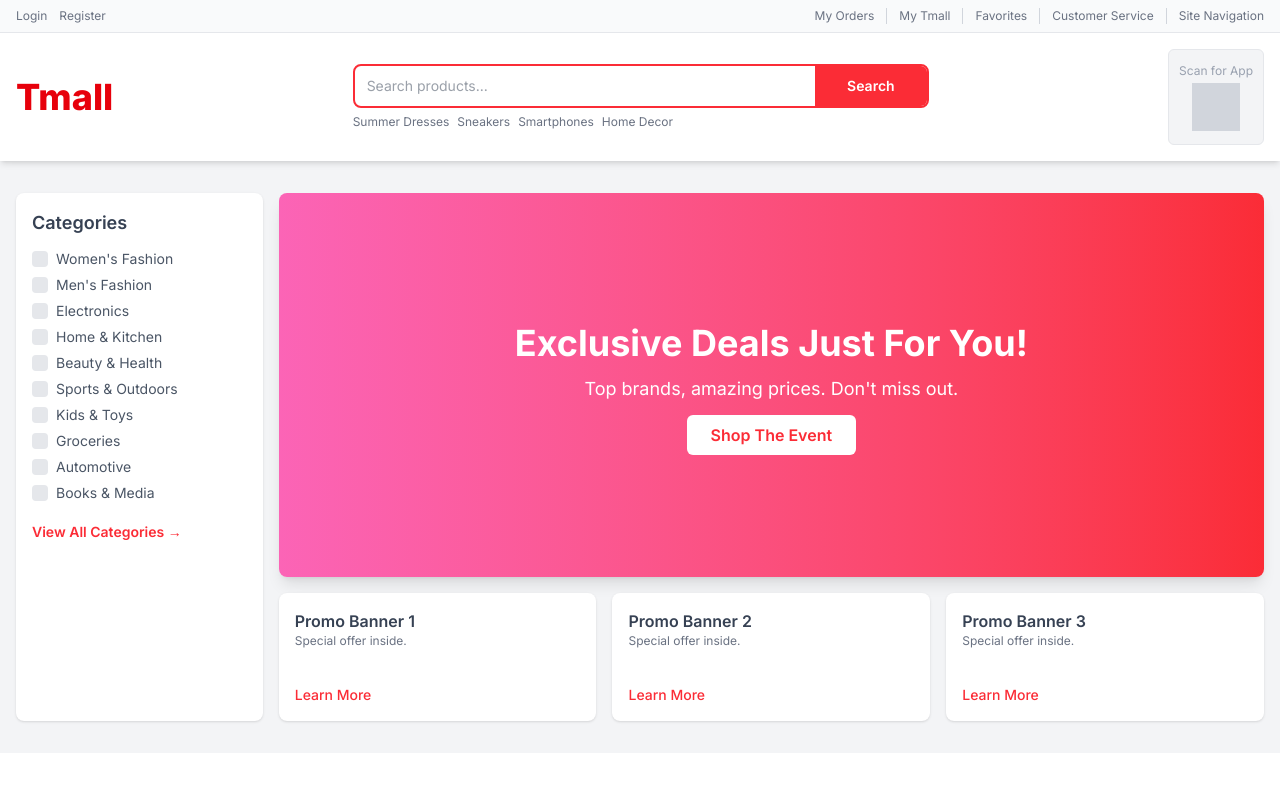
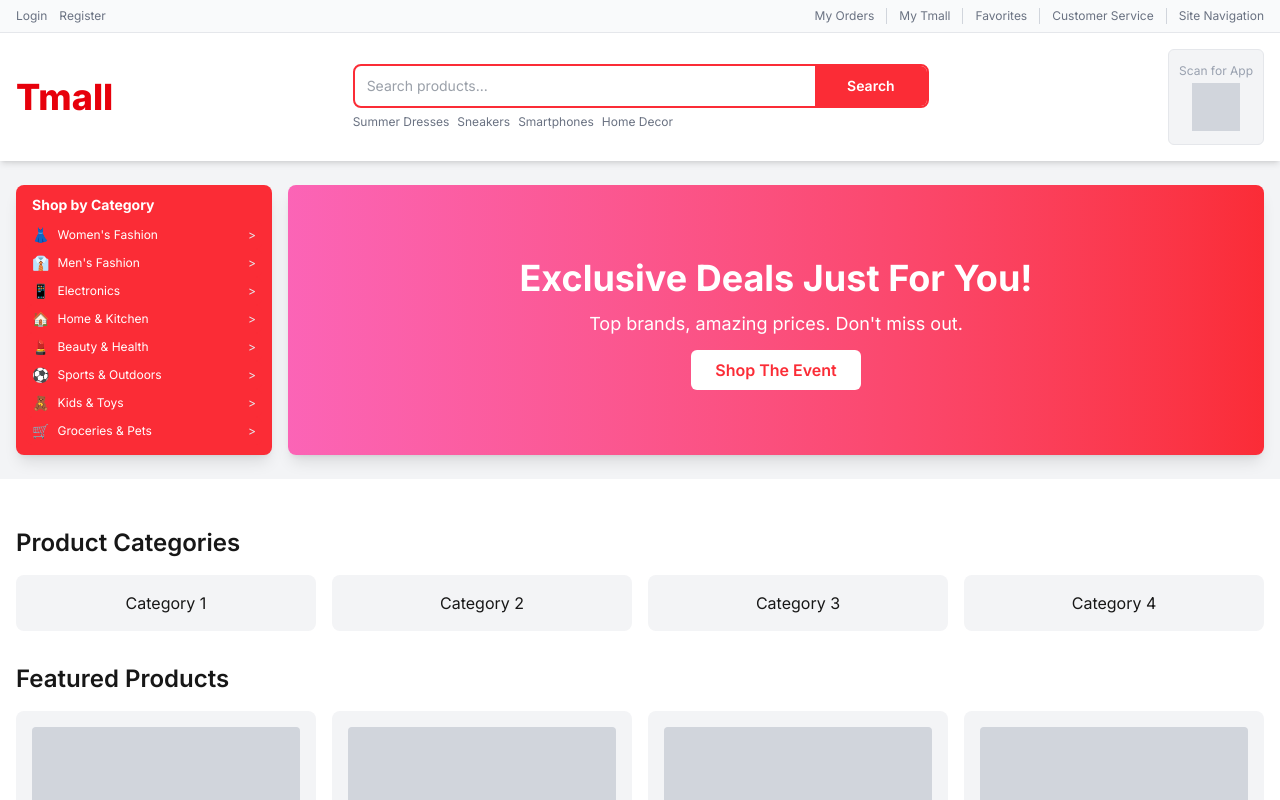
Before and after one commit to pisethchan0910/naturamall, a Next.js app: page / in a window 1280 px wide. Shown: the top 800 px of the page. Built offline with nearby package versions, Linux system fonts and the light colour scheme.

Commit message:
Category

```diff
--- a/src/components/HeroSection.tsx
+++ b/src/components/HeroSection.tsx
@@ -1,59 +1,180 @@
+'use client';
+
 import Link from 'next/link';
 import Image from 'next/image'; // Keep for potential image use
+import { useState } from 'react'; // Import useState for hover interactions
+
+// Updated category data structure
+const categoriesData = [
+  {
+    name: "Women's Fashion",
+    href: "/category/womens-fashion",
+    icon: "👗", // Placeholder icon
+    subCategories: [
+      { name: "Dresses", href: "/category/womens-fashion/dresses", subLinks: ["Summer Dresses", "Party Dresses", "Casual Dresses"] },
+      { name: "Tops", href: "/category/womens-fashion/tops", subLinks: ["Blouses", "T-Shirts", "Knitwear"] },
+      { name: "Shoes", href: "/category/womens-fashion/shoes", subLinks: ["Heels", "Flats", "Sneakers"] },
+      { name: "Accessories", href: "/category/womens-fashion/accessories", subLinks: ["Handbags", "Jewelry", "Scarves"] },
+    ],
+    promoImage: "/promos/womens-fashion.jpg", // Placeholder promo image path
+    promoLink: "/promo/womens-special"
+  },
+  {
+    name: "Men's Fashion",
+    href: "/category/mens-fashion",
+    icon: "👔",
+    subCategories: [
+      { name: "Shirts", href: "/category/mens-fashion/shirts", subLinks: ["Formal Shirts", "Casual Shirts"] },
+      { name: "Pants", href: "/category/mens-fashion/pants", subLinks: ["Chinos", "Jeans"] },
+      { name: "Outerwear", href: "/category/mens-fashion/outerwear", subLinks: ["Jackets", "Coats"] },
+      { name: "Shoes", href: "/category/mens-fashion/shoes", subLinks: ["Formal Shoes", "Sneakers"] },
+    ],
+  },
+  {
+    name: "Electronics",
+    href: "/category/electronics",
+    icon: "📱",
+    subCategories: [
+      { name: "Smartphones", href: "/category/electronics/smartphones", subLinks: ["New Releases", "Accessories"] },
+      { name: "Laptops", href: "/category/electronics/laptops", subLinks: ["Gaming Laptops", "Ultrabooks"] },
+      { name: "Audio", href: "/category/electronics/audio", subLinks: ["Headphones", "Speakers"] },
+      { name: "Cameras", href: "/category/electronics/cameras", subLinks: ["DSLR", "Mirrorless"] },
+    ],
+    promoImage: "/promos/electronics-sale.jpg",
+    promoLink: "/promo/electronics-deals"
+  },
+  {
+    name: "Home & Kitchen",
+    href: "/category/home-kitchen",
+    icon: "🏠",
+    subCategories: [
+        { name: "Furniture", href: "/category/home-kitchen/furniture", subLinks: ["Living Room", "Bedroom"] },
+        { name: "Appliances", href: "/category/home-kitchen/appliances", subLinks: ["Kitchen", "Cleaning"] },
+        { name: "Decor", href: "/category/home-kitchen/decor", subLinks: ["Lighting", "Rugs"] },
+        { name: "Bedding & Bath", href: "/category/home-kitchen/bedding-bath", subLinks: ["Towels", "Linens"] },
+    ]
+  },
+  {
+    name: "Beauty & Health",
+    href: "/category/beauty-health",
+    icon: "💄",
+    subCategories: [
+      { name: "Skincare", href: "/category/beauty-health/skincare", subLinks: ["Moisturizers", "Serums"] },
+      { name: "Makeup", href: "/category/beauty-health/makeup", subLinks: ["Foundation", "Lipstick"] },
+      { name: "Hair Care", href: "/category/beauty-health/haircare", subLinks: ["Shampoo", "Styling"] },
+    ],
+  },
+  {
+    name: "Sports & Outdoors",
+    href: "/category/sports-outdoors",
+    icon: "⚽",
+    subCategories: [
+      { name: "Activewear", href: "/category/sports-outdoors/activewear", subLinks: ["Men's", "Women's"] },
+      { name: "Equipment", href: "/category/sports-outdoors/equipment", subLinks: ["Fitness", "Cycling"] },
+      { name: "Outdoor Gear", href: "/category/sports-outdoors/outdoorgear", subLinks: ["Camping", "Hiking"] },
+    ],
+  },
+  // Add a few more to make the list longer
+  {
+    name: "Kids & Toys",
+    href: "/category/kids-toys",
+    icon: "🧸",
+    subCategories: [
+      { name: "Toys", href: "/category/kids-toys/toys", subLinks: ["Action Figures", "Dolls"] },
+      { name: "Baby Gear", href: "/category/kids-toys/baby-gear", subLinks: ["Strollers", "Car Seats"] },
+    ],
+  },
+  {
+    name: "Groceries & Pets",
+    href: "/category/groceries-pets",
+    icon: "🛒",
+    subCategories: [
+      { name: "Fresh Food", href: "/category/groceries-pets/fresh", subLinks: ["Fruits", "Vegetables"] },
+      { name: "Pet Supplies", href: "/category/groceries-pets/pets", subLinks: ["Dog Food", "Cat Toys"] },
+    ],
+  },
+];
 
 const HeroSection = () => {
-  // Placeholder data for categories
-  const categories = [
-    { name: "Women's Fashion", href: "/category/womens-fashion" },
-    { name: "Men's Fashion", href: "/category/mens-fashion" },
-    { name: "Electronics", href: "/category/electronics" },
-    { name: "Home & Kitchen", href: "/category/home-kitchen" },
-    { name: "Beauty & Health", href: "/category/beauty-health" },
-    { name: "Sports & Outdoors", href: "/category/sports-outdoors" },
-    { name: "Kids & Toys", href: "/category/kids-toys" },
-    { name: "Groceries", href: "/category/groceries" },
-    { name: "Automotive", href: "/category/automotive" },
-    { name: "Books & Media", href: "/category/books-media" },
-  ];
+  const [activeCategory, setActiveCategory] = useState<string | null>(null);
 
   return (
-    <section className="bg-gray-100 py-6 md:py-8">
+    <section className="bg-gray-100 py-4 md:py-6 relative"> {/* Adjusted padding */}
       <div className="container mx-auto px-2 sm:px-4">
         <div className="flex flex-col md:flex-row gap-4">
           {/* Sidebar: Categories */}
-          <aside className="w-full md:w-1/4 lg:w-1/5 bg-white p-4 rounded-lg shadow">
-            <h2 className="text-lg font-semibold mb-3 text-gray-700">Categories</h2>
+          <aside className="w-full md:w-60 lg:w-64 bg-red-500 p-2.5 rounded-lg shadow-lg relative z-20"> {/* Changed background to red */}
+            <h2 className="text-sm font-bold mb-1.5 text-white px-1.5">Shop by Category</h2> {/* Changed text to white */}
             <nav>
-              <ul className="space-y-1.5">
-                {categories.map((category) => (
-                  <li key={category.name}>
+              <ul className="space-y-0">
+                {categoriesData.map((category) => (
+                  <li
+                    key={category.name}
+                    onMouseEnter={() => setActiveCategory(category.name)}
+                    onMouseLeave={() => setActiveCategory(null)}
+                    className="relative group"
+                  >
                     <Link
                       href={category.href}
-                      className="text-sm text-gray-600 hover:text-red-500 hover:underline flex items-center group"
+                      className="flex items-center px-1.5 py-1 text-xs text-white bg-red-500 hover:bg-red-600 rounded-md transition-colors duration-150 group"
                     >
-                      {/* Placeholder for category icon */}
-                      <span className="w-4 h-4 mr-2 bg-gray-200 rounded-sm inline-block group-hover:bg-red-100"></span>
+                      <span className="mr-2 text-sm">{category.icon}</span>
                       {category.name}
+                      <span className="ml-auto text-gray-200 group-hover:text-white transition-colors duration-150 text-xs">&gt;</span>
                     </Link>
+
+                    {/* Fly-out Menu */}
+                    {activeCategory === category.name && (
+                      <div
+                        className="absolute left-full top-0 -mt-px w-auto min-w-[500px] max-w-[700px] bg-white border border-gray-200 rounded-r-lg shadow-xl p-5 z-30 grid grid-cols-3 gap-x-5 gap-y-3"
+                        style={{ marginLeft: '0px' }} // Adjusted for seamless connection
+                      >
+                        {category.subCategories.map((subCat) => (
+                          <div key={subCat.name} className="p-0">
+                            <Link href={subCat.href} className="font-semibold text-xs text-gray-800 hover:text-red-500 hover:underline mb-1 block">{subCat.name}</Link>
+                            <ul className="space-y-0.5">
+                                {subCat.subLinks?.map(linkName => (
+                                    <li key={linkName}>
+                                        <Link href={`${subCat.href}/${linkName.toLowerCase().replace(/\s+/g, '-')}`} className="block text-xxs text-gray-600 hover:text-red-500 hover:underline">
+                                            {linkName}
+                                        </Link>
+                                    </li>
+                                ))}
+                            </ul>
+                          </div>
+                        ))}
+                        {/* Promotional Image in Fly-out */}
+                        {category.promoImage && (
+                            <div className="col-span-3 mt-3 pt-3 border-t border-gray-200">
+                                <Link href={category.promoLink || '#'}
+                                    className="block h-24 rounded overflow-hidden bg-gray-200 flex items-center justify-center text-gray-500 relative"
+                                >
+                                    {/* Placeholder for actual Image component */}
+                                    <div className="absolute inset-0 bg-gray-300 animate-pulse rounded"></div>
+                                    <span className="relative z-10">Promo: {category.name}</span>
+                                    {/* <Image src={category.promoImage} alt={`${category.name} Promotion`} layout="fill" objectFit="cover" className="rounded" /> */}
+                                </Link>
+                            </div>
+                        )}
+                      </div>
+                    )}
                   </li>
                 ))}
               </ul>
             </nav>
-            <div className="mt-4">
-                 <Link href="/all-categories" className="text-sm text-red-500 hover:underline font-semibold">View All Categories &rarr;</Link>
-            </div>
+            {/* Removed View All Categories link for now to match Tmall's typical hero category display */}
           </aside>
 
           {/* Main Content: Carousel and Small Banners */}
-          <main className="w-full md:w-3/4 lg:w-4/5">
+          <main className="w-full md:flex-1 relative z-10"> {/* Adjusted width, z-index */}
             {/* Main Carousel/Banner Placeholder */}
-            <div className="bg-gradient-to-r from-pink-400 to-red-500 text-white h-64 md:h-80 lg:h-96 rounded-lg shadow-lg flex items-center justify-center p-6 mb-4">
+            <div className="bg-gradient-to-r from-pink-400 to-red-500 text-white h-64 md:h-[calc(100%-0px)] lg:h-[calc(100%-0px)] rounded-lg shadow-lg flex items-center justify-center p-6 mb-4 md:mb-0"> {/* Adjusted height and margin */}
               <div className="text-center">
                 <h1 className="text-3xl md:text-4xl font-bold mb-3">
                   Exclusive Deals Just For You!
                 </h1>
                 <p className="text-md md:text-lg mb-5">
-                  Top brands, amazing prices. Don't miss out.
+                  Top brands, amazing prices. Don&apos;t miss out.
                 </p>
                 <Link
                   href="/promotions/main-event"
@@ -62,11 +183,11 @@ const HeroSection = () => {
                   Shop The Event
                 </Link>
               </div>
-              {/* Placeholder for actual carousel image/content */}
             </div>
 
-            {/* Smaller Promotional Banners Placeholders */}
-            <div className="grid grid-cols-1 sm:grid-cols-2 lg:grid-cols-3 gap-4">
+            {/* Smaller Promotional Banners Placeholders - Tmall often has these outside the immediate hero or integrated differently, so removing for now to focus on sidebar + main banner */}
+            {/*
+            <div className="grid grid-cols-1 sm:grid-cols-2 lg:grid-cols-3 gap-4 mt-4">
               {[1, 2, 3].map((item) => (
                 <div
                   key={item}
@@ -82,6 +203,7 @@ const HeroSection = () => {
                 </div>
               ))}
             </div>
+            */}
           </main>
         </div>
       </div>
```
